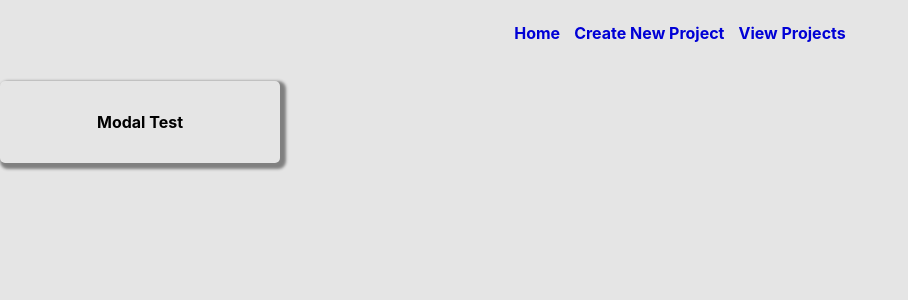
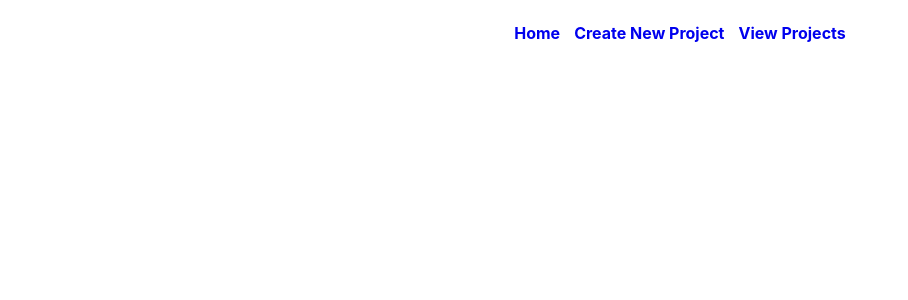
Before and after one commit to arajguha/GitArtist-Frontend, a React (Create React App) app: page / in a window 1280 px wide. Shown: the top 300 px of the page, without its empty margins (0-908 px from the left). Built offline with nearby package versions, Linux system fonts and the light colour scheme.

Commit message:
@arajguha | update from local repo

```diff
--- a/src/App.js
+++ b/src/App.js
@@ -4,7 +4,6 @@ import { BrowserRouter, Switch, Route, NavLink } from 'react-router-dom'
 import ProjectCards from './components/ProjectCards/ProjectCards'
 import classes from './App.module.css'
 import AuxHoc from './components/hoc/AuxHoc/AuxHoc'
-import Modal from './components/UI/Modal/Modal'
 
 class App extends Component {
 
@@ -45,7 +44,6 @@ class App extends Component {
             </Switch>
           </div>
         </BrowserRouter>
-        <Modal show><p>Modal Test</p></Modal>
       </AuxHoc>
     )
   }
--- a/src/components/UI/Backdrop/Backdrop.js
+++ /dev/null
@@ -1,10 +0,0 @@
-import React from 'react'
-import classes from './Backdrop.module.css'
-
-const backdrop = (props) => {
-    return (
-        props.show ? <div className={classes.Backdrop}></div> : null
-    )
-}
-
-export default backdrop
--- a/src/components/UI/Backdrop/Backdrop.module.css
+++ /dev/null
@@ -1,9 +0,0 @@
-.Backdrop {
-    width: 100%;
-    height: 100%;
-    position: fixed;
-    z-index: 100;
-    top: 0;
-    left: 0;
-    background-color: rgba(0, 0, 0, 0.1);
-}
--- a/src/components/UI/Modal/Modal.js
+++ /dev/null
@@ -1,20 +0,0 @@
-import React from 'react'
-import classes from './Modal.module.css'
-import Backdrop from '../Backdrop/Backdrop'
-import AuxHoc from '../../hoc/AuxHoc/AuxHoc'
-
-const modal = props => {
-    return (
-        <AuxHoc>
-            <div
-                className={classes.Modal}
-                style={{
-                    transform : props.show ? 'translateY(0)' : 'translateY(-100vh)',
-                    opacity: props.show ? 1 : 0
-                }}
-            >{props.children}</div>
-            <Backdrop show={props.show} />
-        </AuxHoc>
-    )
-}
-export default modal
--- a/src/components/UI/Modal/Modal.module.css
+++ /dev/null
@@ -1,13 +0,0 @@
-.Modal {
-    z-index: 500;
-    margin: auto;
-    margin-top: 15px;
-    width: 250px;
-    position: fixed;
-    box-shadow: 3px 3px 3px 3px gray;
-    border-radius: 5px;
-    transform: all 0.3s ease-in-out;
-    font-weight: bold;
-    padding: 15px;
-    text-align: center;
-}
```
Also changed, not shown: 1 other file (tests, documents, lock files or other folders).
